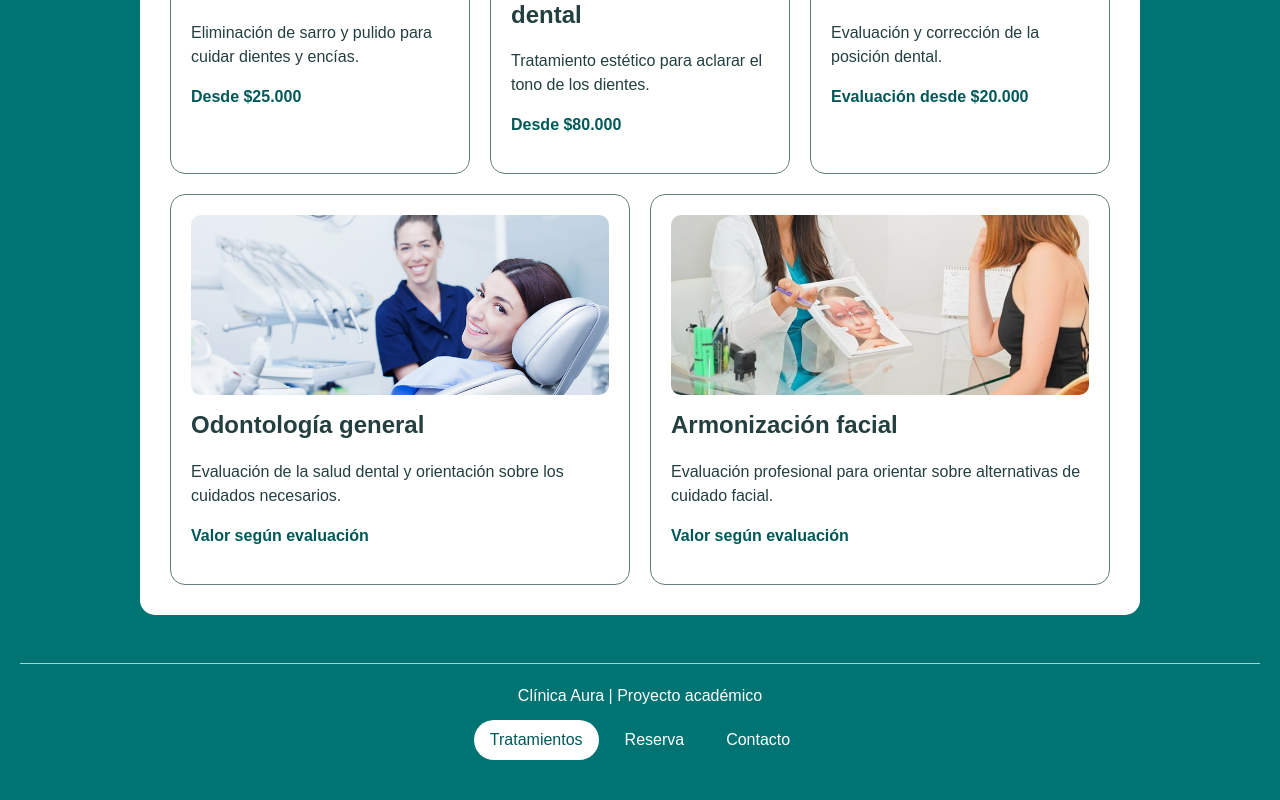
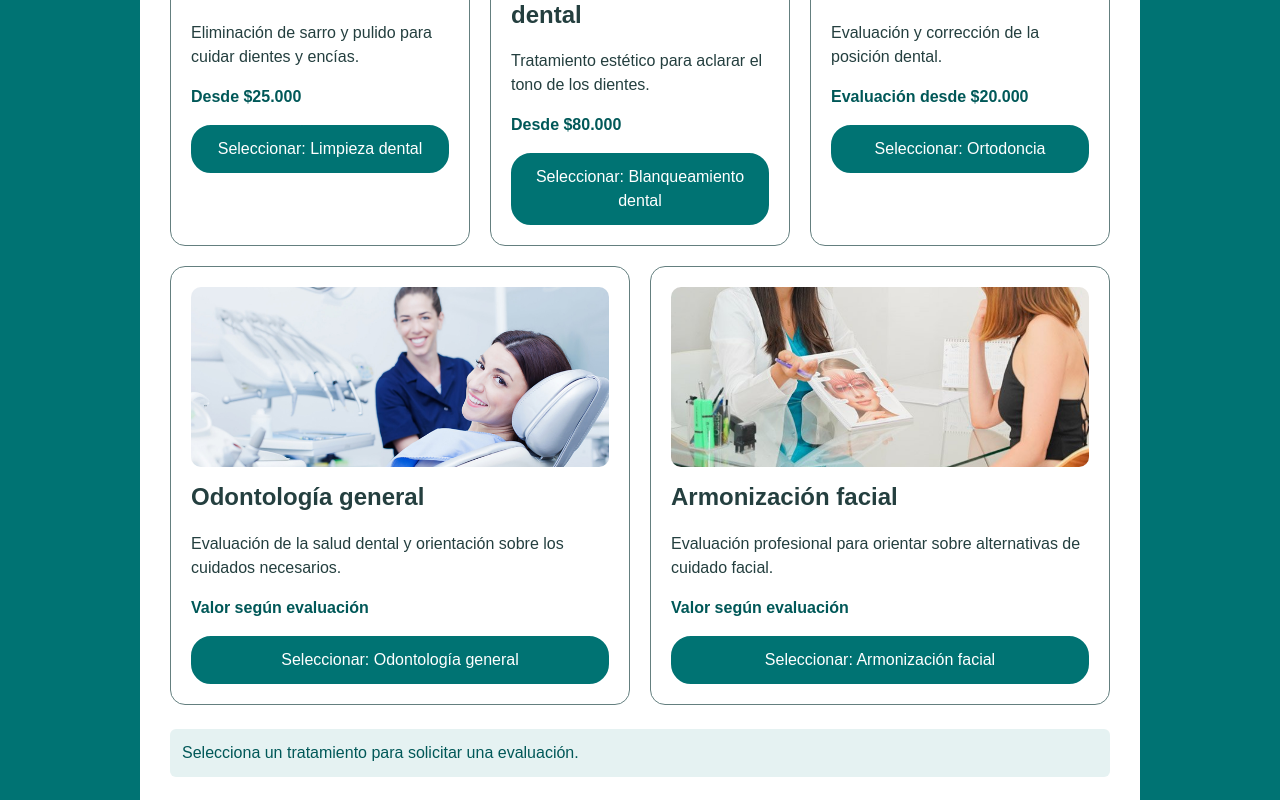
Before and after one commit to benjadiaz112/frontend-clinica-dental-facial, a Next.js app: page /tratamientos in a window 1280 px wide. Shown: the part 520-1320 px from the top of the page. Built offline with nearby package versions, Linux system fonts and the light colour scheme; data requests are answered from the project's data file.

Commit message:
Permitir seleccionar un tratamiento para evaluacion

```diff
--- a/components/tratamientos/CatalogoTratamientos.tsx
+++ b/components/tratamientos/CatalogoTratamientos.tsx
@@ -1,21 +1,43 @@
 "use client";
 
+import { useState } from "react";
 import Mensaje from "@/components/compartidos/Mensaje";
+import Boton from "@/components/compartidos/Boton";
+import type { Tratamiento } from "@/models/Tratamiento";
 import { useTratamientos } from "@/hooks/useTratamientos";
 import TarjetaTratamiento from "./TarjetaTratamiento";
 
 export default function CatalogoTratamientos() {
   const { tratamientos, cargando, error } = useTratamientos();
+  const [seleccionado, setSeleccionado] = useState<Tratamiento | null>(null);
 
   if (cargando) return <Mensaje texto="Cargando tratamientos..." />;
   if (error) return <Mensaje texto={error} tipo="error" />;
   if (tratamientos.length === 0) return <Mensaje texto="No hay tratamientos disponibles." />;
 
   return (
-    <div className="rejilla catalogo-tratamientos">
-      {tratamientos.map(function (tratamiento) {
-        return <TarjetaTratamiento key={tratamiento.id} tratamiento={tratamiento} />;
-      })}
-    </div>
+    <>
+      <div className="rejilla catalogo-tratamientos">
+        {tratamientos.map(function (tratamiento) {
+          return (
+            <TarjetaTratamiento
+              key={tratamiento.id}
+              tratamiento={tratamiento}
+              seleccionado={seleccionado?.id === tratamiento.id}
+              alSeleccionar={function () { setSeleccionado(tratamiento); }}
+            />
+          );
+        })}
+      </div>
+      <div className="seleccion-tratamiento">
+        <Mensaje texto={seleccionado ? "Tratamiento seleccionado: " + seleccionado.nombre : "Selecciona un tratamiento para solicitar una evaluación."} />
+        {seleccionado && (
+          <div className="acciones">
+            <a className="btn" href={"/reserva?tratamiento=" + seleccionado.id}>Continuar a Reserva</a>
+            <Boton texto="Quitar selección" secundario alHacerClic={function () { setSeleccionado(null); }} />
+          </div>
+        )}
+      </div>
+    </>
   );
 }
--- a/components/tratamientos/TarjetaTratamiento.tsx
+++ b/components/tratamientos/TarjetaTratamiento.tsx
@@ -2,15 +2,20 @@ import type { Tratamiento } from "@/models/Tratamiento";
 
 interface Propiedades {
   tratamiento: Tratamiento;
+  seleccionado: boolean;
+  alSeleccionar: () => void;
 }
 
-export default function TarjetaTratamiento({ tratamiento }: Propiedades) {
+export default function TarjetaTratamiento({ tratamiento, seleccionado, alSeleccionar }: Propiedades) {
   return (
     <article className="tarjeta tarjeta-tratamiento">
       <img src={tratamiento.imagen} alt={tratamiento.textoAlternativo} loading="lazy" />
       <h2>{tratamiento.nombre}</h2>
       <p>{tratamiento.descripcion}</p>
       <p className="precio-tratamiento">{tratamiento.textoPrecio}</p>
+      <button type="button" aria-pressed={seleccionado} onClick={alSeleccionar}>
+        {seleccionado ? "Seleccionado: " : "Seleccionar: "}{tratamiento.nombre}
+      </button>
     </article>
   );
 }
--- a/styles/tratamientos.css
+++ b/styles/tratamientos.css
@@ -20,6 +20,21 @@
   font-weight: bold;
 }
 
+.tarjeta-tratamiento button {
+  width: 100%;
+  overflow-wrap: anywhere;
+}
+
+.tarjeta-tratamiento button[aria-pressed="true"] {
+  background-color: var(--color-oscuro);
+  outline: 2px solid var(--color-oscuro);
+  outline-offset: 2px;
+}
+
+.seleccion-tratamiento {
+  margin-top: 24px;
+}
+
 @media (max-width: 768px) {
   .catalogo-tratamientos > * {
     flex: auto;
```
Also changed, not shown: app/reserva/page.tsx (+8 -5 lines), components/reserva/SeleccionReserva.tsx (added, +38 -0 lines), 7 other files (tests, documents, lock files or other folders).
